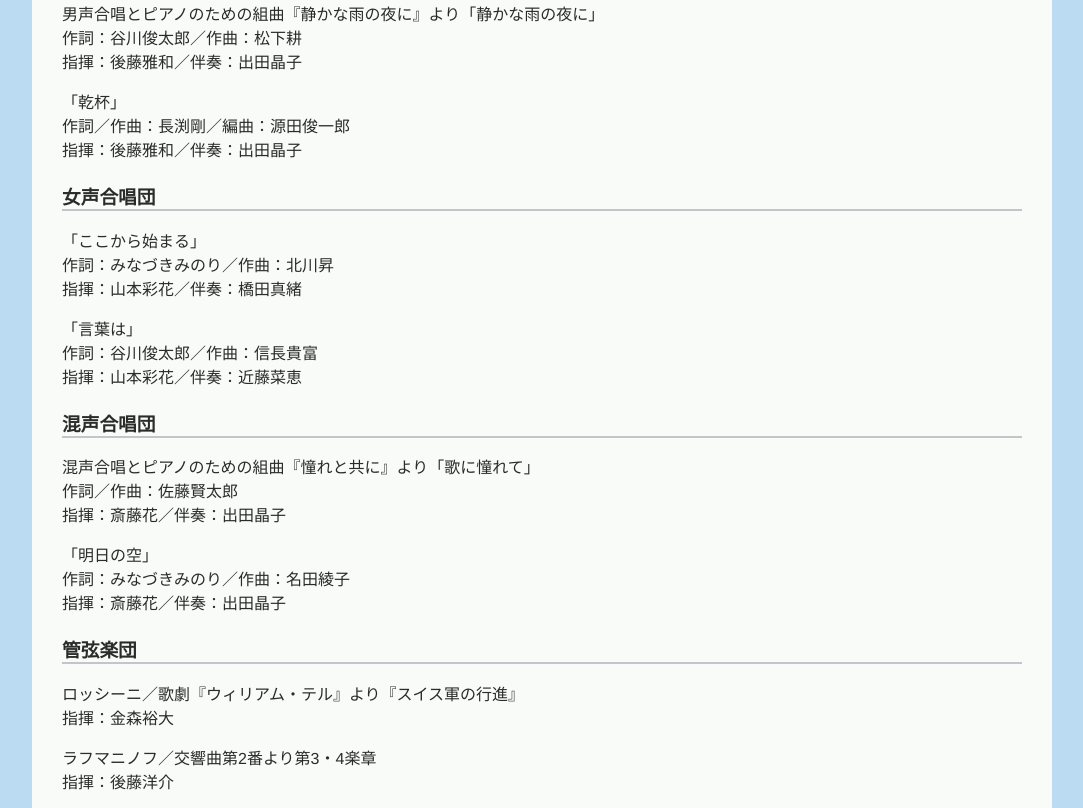
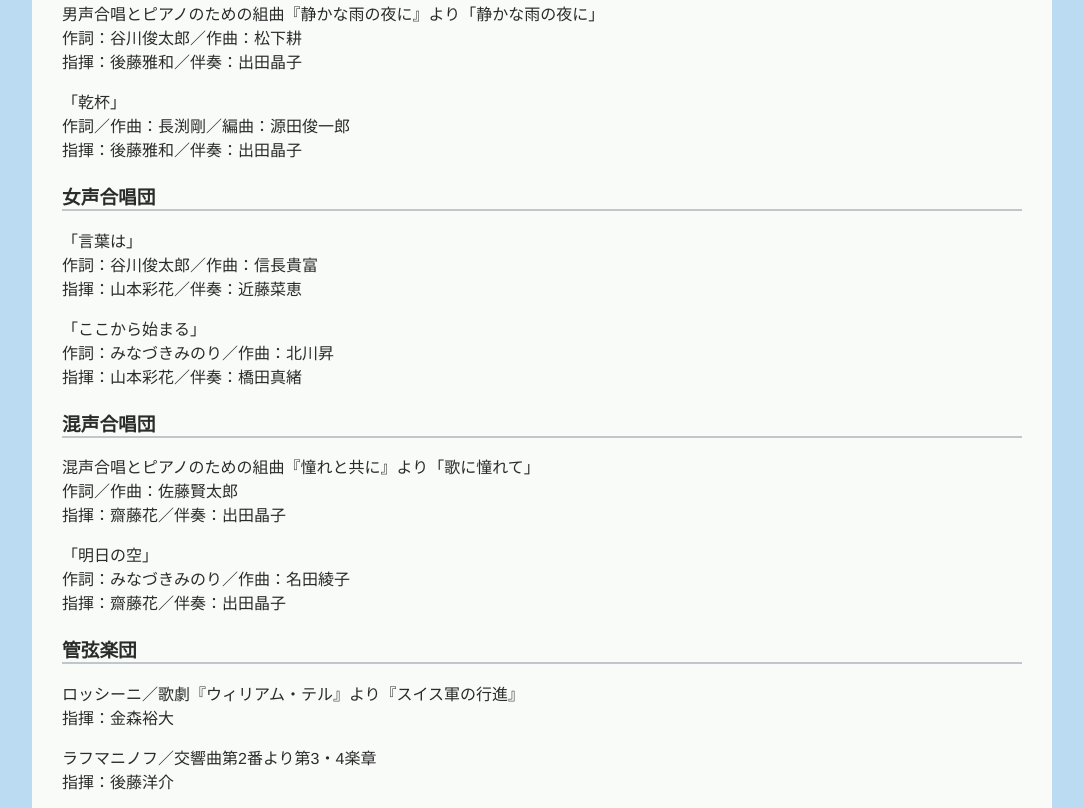
Before and after one commit to ongakubu/www.ongakubu.org, a plain HTML site: page gms-54th-graduation-concert/index.html in a window 1280 px wide. Shown: the part 585-1393 px from the top of the page, without its empty margins (98-1181 px from the left). Drawn offline with Linux system fonts and the light colour scheme.

Commit message:
Update index.html

```diff
--- a/gms-54th-graduation-concert/index.html
+++ b/gms-54th-graduation-concert/index.html
@@ -55,11 +55,11 @@
         <p class="bodytext">男声合唱とピアノのための組曲『静かな雨の夜に』より「静かな雨の夜に」<br>作詞：谷川俊太郎／作曲：松下耕<br>指揮：後藤雅和／伴奏：出田晶子</p>
         <p class="bodytext">「乾杯」<br>作詞／作曲：長渕剛／編曲：源田俊一郎<br>指揮：後藤雅和／伴奏：出田晶子</p>
         <h3 class="linetitle">女声合唱団</h3>
+        <p class="bodytext">「言葉は」<br>作詞：谷川俊太郎／作曲：信長貴富<br>指揮：山本彩花／伴奏：近藤菜恵</p>
         <p class="bodytext">「ここから始まる」<br>作詞：みなづきみのり／作曲：北川昇<br>指揮：山本彩花／伴奏：橋田真緒</p>
-        <p class="bodytext">「言葉は」<br>作詞：谷川俊太郎／作曲：信長貴富<br>指揮：山本彩花／伴奏：近藤菜恵</p>
         <h3 class="linetitle">混声合唱団</h3>
-        <p class="bodytext">混声合唱とピアノのための組曲『憧れと共に』より「歌に憧れて」<br>作詞／作曲：佐藤賢太郎<br>指揮：斎藤花／伴奏：出田晶子</p>
-        <p class="bodytext">「明日の空」<br>作詞：みなづきみのり／作曲：名田綾子<br>指揮：斎藤花／伴奏：出田晶子</p>
+        <p class="bodytext">混声合唱とピアノのための組曲『憧れと共に』より「歌に憧れて」<br>作詞／作曲：佐藤賢太郎<br>指揮：齋藤花／伴奏：出田晶子</p>
+        <p class="bodytext">「明日の空」<br>作詞：みなづきみのり／作曲：名田綾子<br>指揮：齋藤花／伴奏：出田晶子</p>
         <h3 class="linetitle">管弦楽団</h3>
         <p class="bodytext">ロッシーニ／歌劇『ウィリアム・テル』より『スイス軍の行進』<br>指揮：金森裕大</p>
         <p class="bodytext">ラフマニノフ／交響曲第2番より第3・4楽章<br>指揮：後藤洋介</p>
```
